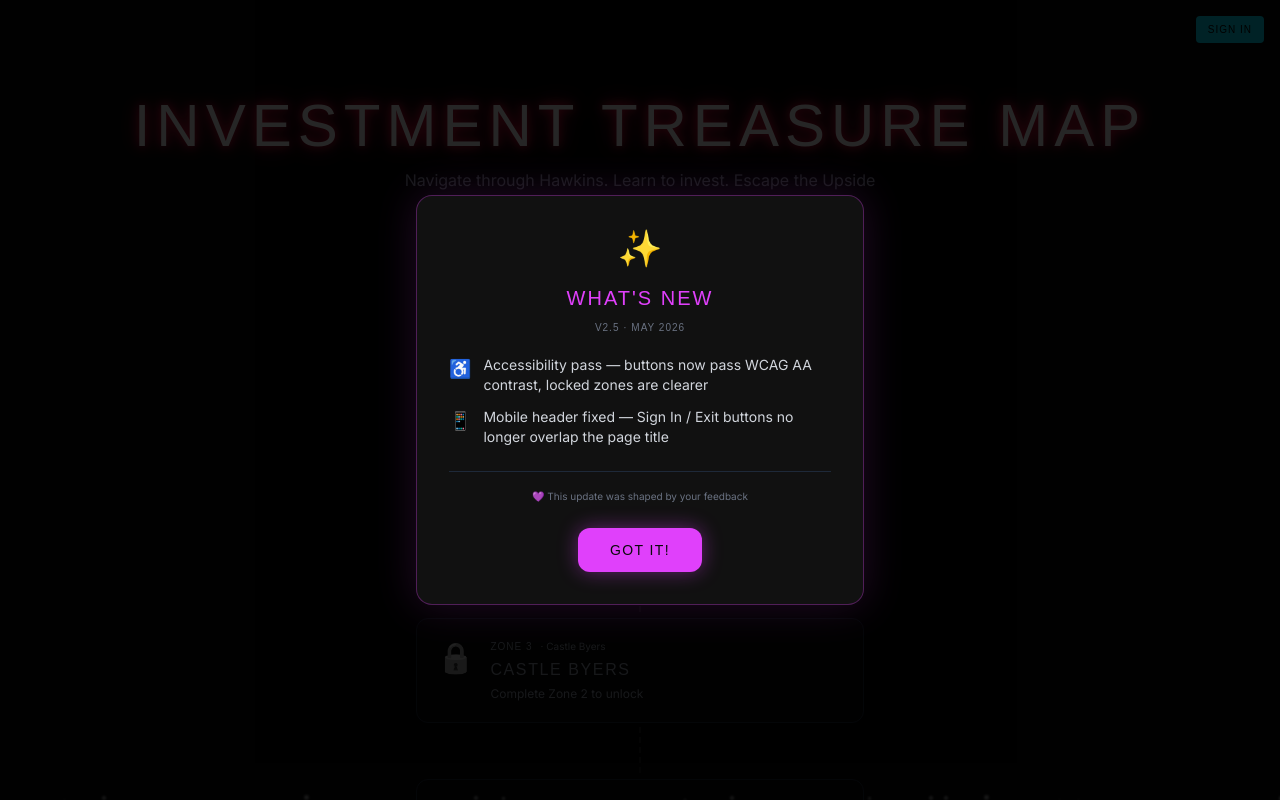
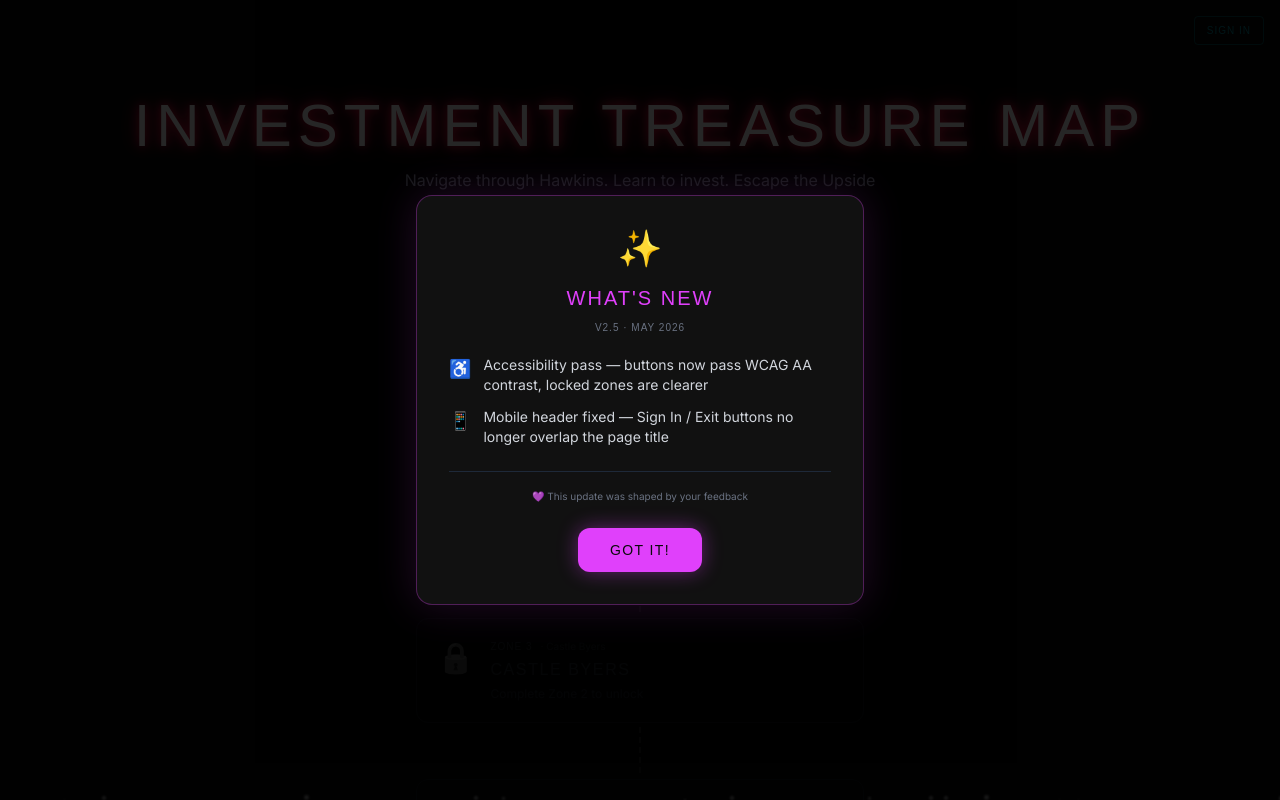
Before and after one commit to maksym-mishchenko/investing-treasure-map, a Next.js app: page / in a window 1280 px wide. Shown: the top 800 px of the page. Built offline with nearby package versions, Linux system fonts and the light colour scheme; no server answers; the database is empty; a web font is replaced by a local one.

Commit message:
chore: task #2764 — Review and merge investing-treasure-map fix/accessibility
Automated implementation by OpenClaw agent.

```diff
--- a/src/app/page.tsx
+++ b/src/app/page.tsx
@@ -14,15 +14,14 @@
 
 export default function Home() {
   const [mounted, setMounted] = useState(false);
-  const { user, progressVersion } = useAuth();
+  const { user } = useAuth();
 
   useEffect(() => {
     setMounted(true);
   }, []);
 
   const username = user?.username ?? 'guest';
-  // progressVersion changes after server sync completes, forcing re-read from localStorage
-  const completedCount = (mounted || progressVersion > 0) ? zones.filter(z => isZoneCompleted(username, z.id)).length : 0;
+  const completedCount = mounted ? zones.filter(z => isZoneCompleted(username, z.id)).length : 0;
   const totalZones = zones.length;
   const allCompleted = completedCount === totalZones;
   const pct = Math.round((completedCount / totalZones) * 100);
@@ -92,8 +91,8 @@
         {/* Zone Map */}
         <div className="w-full max-w-md flex flex-col items-center">
           {zones.map((zone, i) => {
-            const unlocked = (mounted || progressVersion > 0) ? isZoneUnlocked(username, zone.id) : zone.id === 1;
-            const completed = (mounted || progressVersion > 0) ? isZoneCompleted(username, zone.id) : false;
+            const unlocked = mounted ? isZoneUnlocked(username, zone.id) : zone.id === 1;
+            const completed = mounted ? isZoneCompleted(username, zone.id) : false;
             const isCurrent = unlocked && !completed;
 
             return (
@@ -150,31 +149,31 @@
                           className="text-xs mt-1 opacity-0 group-hover:opacity-100 transition-opacity"
                           style={{ color: zone.color }}
                         >
-                          <span className="font-bold">→</span>
+                          →
                         </span>
                       </div>
                     </div>
                   </Link>
                 ) : (
                   <div
-                    className="w-full rounded-xl border border-gray-800 p-5"
+                    className="w-full rounded-xl border border-gray-800 p-5 opacity-40"
                     style={{ backgroundColor: 'rgba(255,255,255,0.01)' }}
                   >
                     <div className="flex items-start gap-4">
                       <span className="text-3xl grayscale">🔒</span>
                       <div className="flex-1 min-w-0">
                         <div className="flex items-center gap-2 mb-1">
-                          <span className="text-[10px] font-neon tracking-widest text-gray-400">
+                          <span className="text-[10px] font-neon tracking-widest text-gray-600">
                             Zone {zone.id}
                           </span>
-                          <span className="text-[10px] text-gray-400">
+                          <span className="text-[10px] text-gray-700">
                             · {zone.hawkinsLocation}
                           </span>
                         </div>
-                        <h3 className="font-neon text-sm sm:text-base mb-1 tracking-wide text-gray-400">
+                        <h3 className="font-neon text-sm sm:text-base mb-1 tracking-wide text-gray-600">
                           {zone.name}
                         </h3>
-                        <p className="text-xs text-gray-400">Complete Zone {zone.id - 1} to unlock</p>
+                        <p className="text-xs text-gray-700">Complete Zone {zone.id - 1} to unlock</p>
                       </div>
                     </div>
                   </div>
--- a/src/app/zone/[slug]/page.tsx
+++ b/src/app/zone/[slug]/page.tsx
@@ -36,7 +36,7 @@
         <div className="text-center">
           <p className="text-2xl mb-4">🌀 Zone not found</p>
           <Link href="/" className="text-[#ff1744] hover:underline font-neon text-sm tracking-widest">
-            <span className="font-bold">←</span> Back to Map
+            ← Back to Map
           </Link>
         </div>
       </div>
@@ -56,7 +56,7 @@
           <h2 className="font-neon text-xl mb-2 text-gray-400">Zone Locked</h2>
           <p className="text-sm text-gray-600 mb-6">Complete Zone {zone.id - 1} to unlock this area.</p>
           <Link href="/" className="text-[#ff1744] hover:underline font-neon text-sm tracking-widest">
-            <span className="font-bold">←</span> Back to Map
+            ← Back to Map
           </Link>
         </div>
       </div>
@@ -79,7 +79,7 @@
               onClick={() => setShowQuiz(false)}
               className="text-xs text-gray-500 hover:text-gray-300 font-neon tracking-widest"
             >
-              <span className="font-bold">←</span> Back to Zone
+              ← Back to Zone
             </button>
             <h2
               className="font-neon text-xl mt-4 tracking-wide"
@@ -124,7 +124,7 @@
                         boxShadow: `0 0 20px ${zones[zone.id].color}40`,
                       }}
                     >
-                      Next Zone: {zones[zone.id].name} <span className="font-bold">→</span>
+                      Next Zone: {zones[zone.id].name} →
                     </button>
                   ) : (
                     <button
@@ -144,7 +144,7 @@
                       onClick={() => router.push('/')}
                       className="text-xs font-neon tracking-widest text-gray-600 hover:text-gray-400"
                     >
-                      <span className="font-bold">←</span> Back to Map
+                      ← Back to Map
                     </button>
                   </div>
                 </div>
@@ -166,7 +166,7 @@
           href="/"
           className="inline-block text-xs text-gray-500 hover:text-gray-300 font-neon tracking-widest mb-8"
         >
-          <span className="font-bold">←</span> Back to Map
+          ← Back to Map
         </Link>
 
         {/* pr-24 reserves space for the fixed auth pill on mobile */}
@@ -236,7 +236,7 @@
                         className="text-xs mt-2 inline-block hover:underline"
                         style={{ color: zone.color }}
                       >
-                        Visit <span className="font-bold">→</span>
+                        Visit →
                       </a>
                     )}
                   </div>
--- a/src/components/AuthProvider.tsx
+++ b/src/components/AuthProvider.tsx
@@ -14,7 +14,6 @@
 }
 
 interface AuthContextValue {
-  progressVersion: number;
   user: AuthUser | null;
   loading: boolean;
   isGuest: boolean;
@@ -22,7 +21,6 @@
 }
 
 const AuthContext = createContext<AuthContextValue>({
-  progressVersion: 0,
   user: null,
   loading: true,
   isGuest: true,
@@ -35,8 +33,7 @@
 
 function AuthInner({ children }: { children: React.ReactNode }) {
   const { data: session, status } = useSession();
-  const [syncedEmail, setSyncedEmail] = useState<string | null>(null);
-  const [progressVersion, setProgressVersion] = useState(0);
+  const [synced, setSynced] = useState(false);
   const pathname = usePathname();
   const loading = status === 'loading';
 
@@ -54,13 +51,10 @@
 
   // Sync server progress on first authenticated load
   useEffect(() => {
-    if (user && user.username !== syncedEmail) {
-      syncProgressFromServer(user.username).then(() => {
-        setSyncedEmail(user.username);
-        setProgressVersion(v => v + 1);
-      });
+    if (user && !synced) {
+      syncProgressFromServer(user.username).then(() => setSynced(true));
     }
-  }, [user, syncedEmail]);
+  }, [user, synced]);
 
   if (loading) {
     return (
@@ -78,7 +72,7 @@
   }
 
   return (
-    <AuthContext.Provider value={{ user, loading, isGuest, progressVersion, refresh: async () => {} }}>
+    <AuthContext.Provider value={{ user, loading, isGuest, refresh: async () => {} }}>
       {pathname !== '/login' && (
         <div className="fixed top-4 right-4 z-50 flex items-center gap-2">
           {user ? (
@@ -99,8 +93,8 @@
               </a>
               <button
                 onClick={() => signOut({ callbackUrl: '/' })}
-                className="text-[10px] font-neon tracking-widest px-3 py-1.5 rounded transition-all hover:opacity-80 whitespace-nowrap"
-                style={{ backgroundColor: '#ff1744', color: '#000000' }}
+                className="text-[10px] font-neon tracking-widest border border-[#ff1744]/30 px-3 py-1.5 rounded transition-all hover:border-[#ff1744] hover:text-[#ff1744] whitespace-nowrap"
+                style={{ color: 'rgba(255,23,68,0.6)' }}
               >
                 Exit
               </button>
@@ -108,8 +102,8 @@
           ) : (
             <a
               href="/login"
-              className="text-[10px] font-neon tracking-widest px-3 py-1.5 rounded transition-all hover:opacity-80 whitespace-nowrap"
-              style={{ backgroundColor: '#00e5ff', color: '#000000' }}
+              className="text-[10px] font-neon tracking-widest border border-[#00e5ff]/30 px-3 py-1.5 rounded transition-all hover:border-[#00e5ff] hover:text-[#00e5ff] whitespace-nowrap"
+              style={{ color: 'rgba(0,229,255,0.6)' }}
             >
               Sign In
             </a>
```
